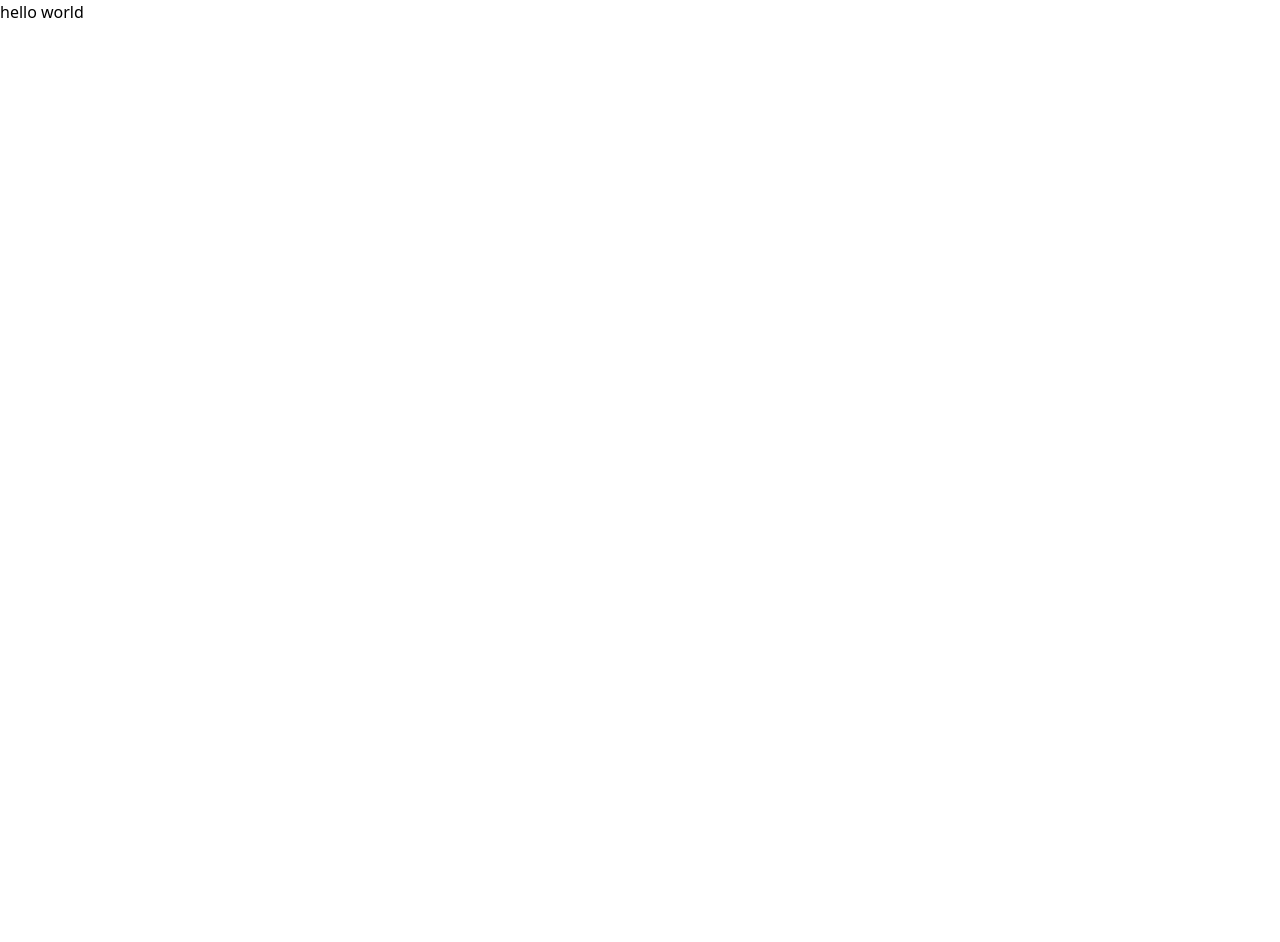
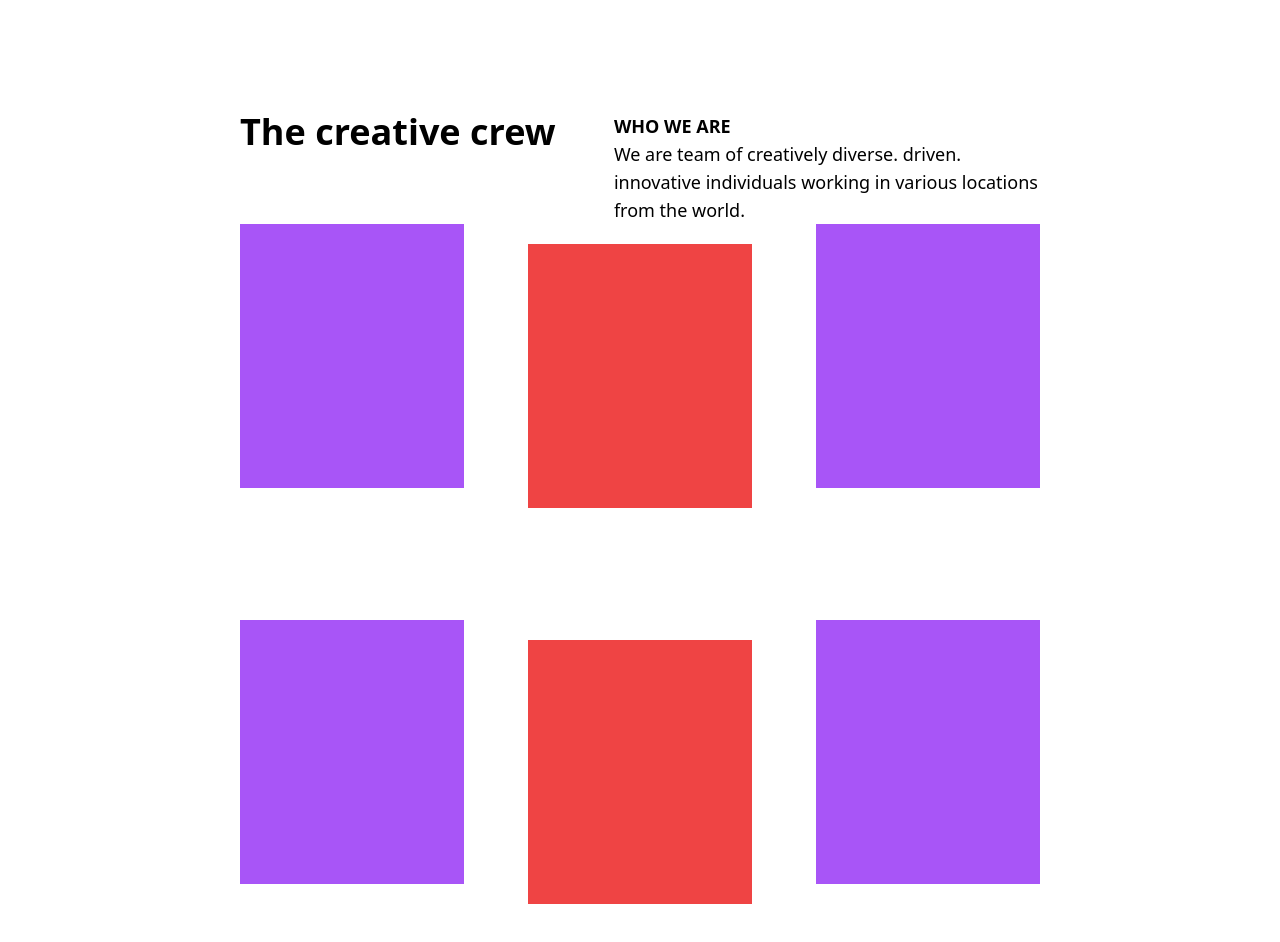
Before and after one commit to farhaan-mukarram/dev-challenges-my-team-page, a React (Vite) app: page / in a window 1280 px wide. Shown: the top 942 px of the page. Before the commit the page ends 800 px from the top, so only its background shows below. Built offline with nearby package versions, Linux system fonts and the light colour scheme.

Commit message:
Implement basic layout

```diff
--- a/src/App.tsx
+++ b/src/App.tsx
@@ -1,7 +1,27 @@
-import React from "react";
+const App = () => {
+  return (
+    <div className="flex flex-col px-60 py-28">
+      <div className="flex items-start">
+        <p className="text-4xl font-bold basis-full">The creative crew</p>
 
-const App = () => {
-  return <div>hello world</div>;
+        <div className="flex flex-col basis-auto">
+          <p className="text-lg font-semibold">WHO WE ARE</p>
+          <p className="text-lg font-normal">
+            We are team of creatively diverse. driven. innovative individuals
+            working in various locations from the world.
+          </p>
+        </div>
+      </div>
+
+      <main>
+        <div className="grid grid-cols-3 gap-x-16 gap-y-28 [&>*:nth-child(3n+2)]:bg-red-500 [&>*:nth-child(3n+2)]:mt-5">
+          {Array.from({ length: 6 }, (v, i) => i).map((idx) => (
+            <div key={idx} className="bg-purple-500 h-[264px]"></div>
+          ))}
+        </div>
+      </main>
+    </div>
+  );
 };
 
 export default App;
```
